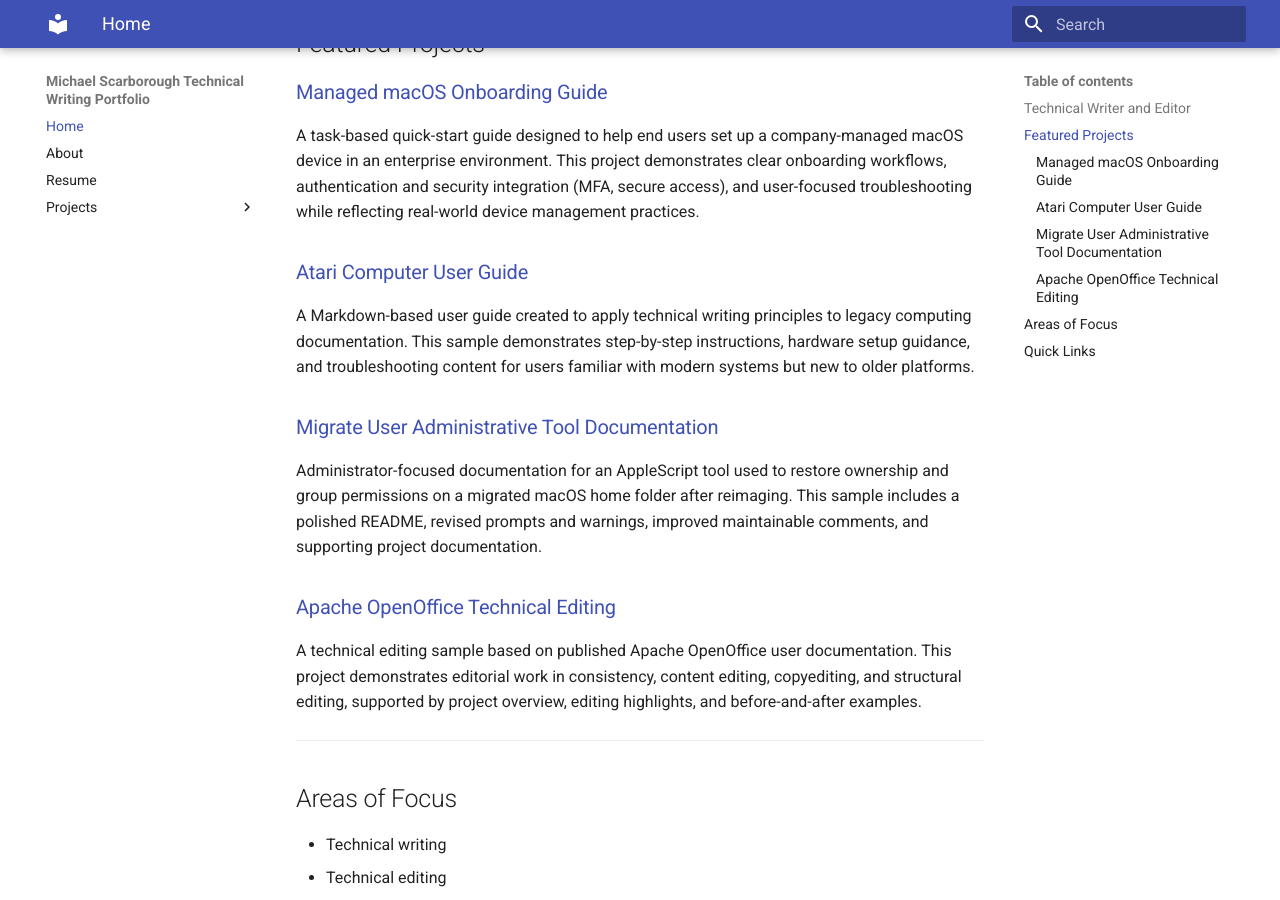
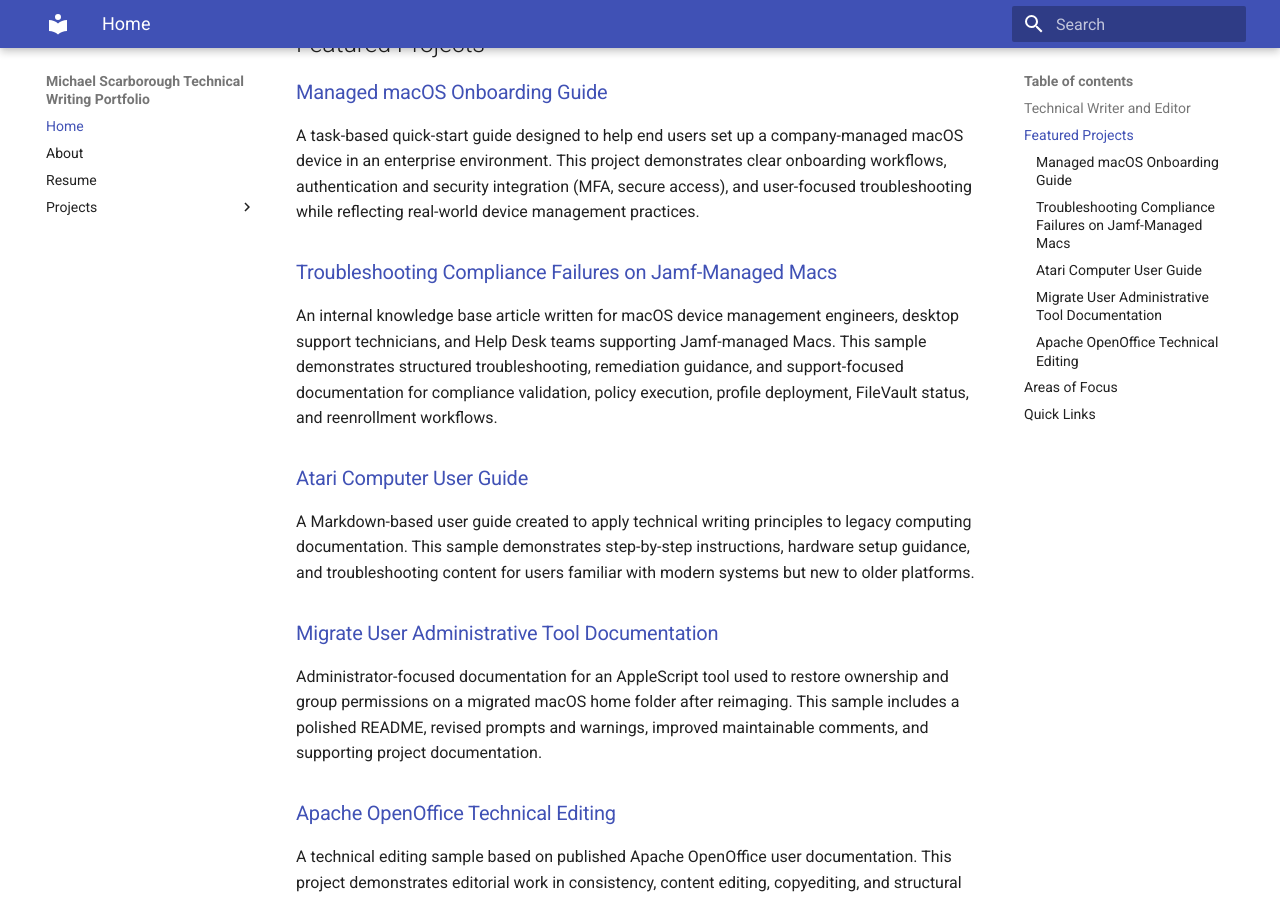
Before and after one commit to MackMike/technical-writing-portfolio-site, an MkDocs documentation site: the page built from docs/index.md, in a window 1280 px wide and 900 px high, scrolled down 559 px. Built offline with MkDocs 1.6.1 and Material for MkDocs 9.7.7, drawn with Linux system fonts in a browser that asks for light colours.

Commit message:
Update index.md

```diff
--- a/docs/index.md
+++ b/docs/index.md
@@ -15,6 +15,10 @@
 ### [Managed macOS Onboarding Guide](projects/managed-mac-onboarding/)
 
 A task-based quick-start guide designed to help end users set up a company-managed macOS device in an enterprise environment. This project demonstrates clear onboarding workflows, authentication and security integration (MFA, secure access), and user-focused troubleshooting while reflecting real-world device management practices.
+
+### [Troubleshooting Compliance Failures on Jamf-Managed Macs](projects/jamf-managed-mac-compliance-troubleshooting.md)
+
+An internal knowledge base article written for macOS device management engineers, desktop support technicians, and Help Desk teams supporting Jamf-managed Macs. This sample demonstrates structured troubleshooting, remediation guidance, and support-focused documentation for compliance validation, policy execution, profile deployment, FileVault status, and reenrollment workflows.
 
 ### [Atari Computer User Guide](projects/atari-user-guide.md)
 
```
